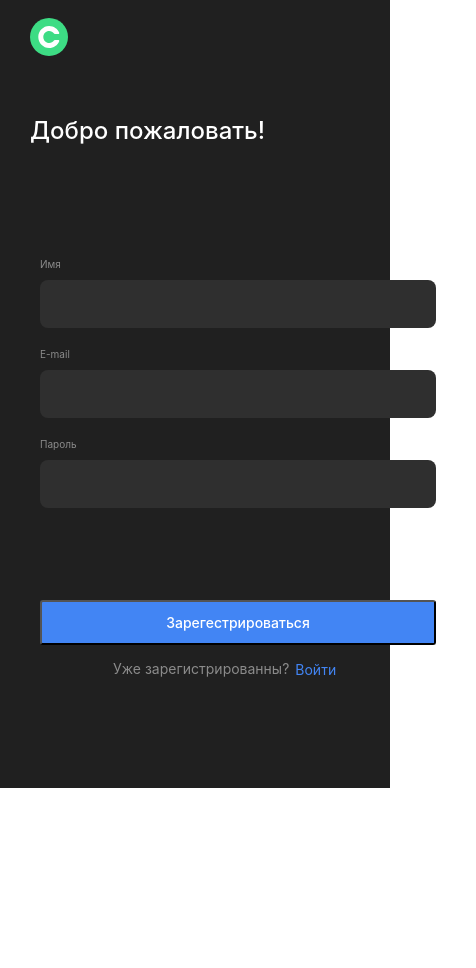
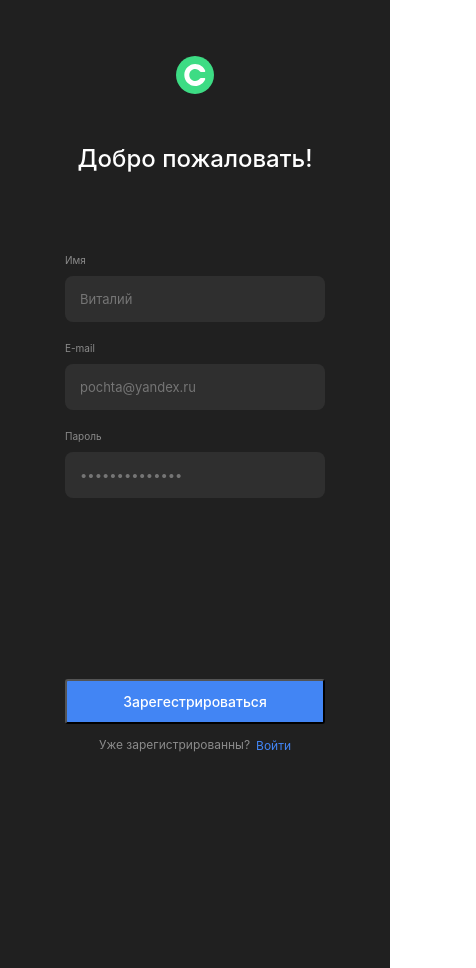
Before and after one commit to Kelendis2/movies-explorer-frontend, a React (Create React App) app: page /signup in a window 390 px wide. Shown: the whole page, 476 px wide, since content can reach past the window. Before the commit the page ends 844 px from the top, so only its background shows below. Built offline with nearby package versions, Linux system fonts and the light colour scheme.

Commit message:
all Mobile

```diff
--- a/src/components/Header/Header.css
+++ b/src/components/Header/Header.css
@@ -20,6 +20,7 @@
 }
 .header_login {
   margin: 0 auto;
+  padding: 70px 0 0;
   display: flex;
   flex-direction: column;
   gap: 40px;
@@ -35,6 +36,8 @@
   margin-right: 20px;
 }
 .header__title {
+  margin: 0;
+  pad: 0;
   color: #fff;
   font-size: 24px;
   font-style: normal;
@@ -46,9 +49,22 @@
   .header {
     padding: 18px 30px;
   }
+  .header_login {
+    padding: 230px 0 0;
+  }
 }
-@media screen and (max-width: 320px) {
+@media screen and (max-width: 420px) {
   .header {
     padding: 18px 14px;
   }
+  .header_login {
+    text-align: center;
+    margin: 0 auto;
+    padding: 56px 0;
+    align-items: center;
+  }
+  .header__logo {
+    margin: 0 auto 10px;
+  }
+
 }
--- a/src/components/Login/Login.css
+++ b/src/components/Login/Login.css
@@ -1,5 +1,6 @@
 .login__form_span-link{
   width: 290px;
+  padding: 0 0 160px 0;
 }
 .form_link:hover{
   opacity: .7;
@@ -7,3 +8,16 @@
 .login__form_button{
   margin: 169px 0 0 0;
 }
+@media screen and (max-width: 420px) {
+  .login__form_button{
+    margin: 259px 0 0 0;
+    font-size: 12px;
+  }
+  .login__form_span-link{
+    width: 290px;
+    padding: 0 0 160px 0;
+    margin: 14px auto;
+    max-width: 260px;
+  }
+
+}
--- a/src/components/NotFound/NotFound.css
+++ b/src/components/NotFound/NotFound.css
@@ -35,6 +35,43 @@
   background-color: transparent;
   border: none;
 }
-.notFound__button :hover{
-  opacity: .7;
+.notFound__button :hover {
+  opacity: 0.7;
 }
+
+@media screen and (max-width: 768px) {
+  .notFound {
+    padding: 193px 0 135px 0;
+  }
+  .notFound__img {
+    display: block;
+    width: 250px;
+    margin: 0 auto;
+    padding-top: 246px;
+  }
+  .notFound__title {
+    margin: 38px auto;
+  }
+}
+@media screen and (max-width: 400px) {
+  .notFound {
+    margin: 0;
+    padding: 70px 0 0 0;
+  }
+  .notFound__img {
+    display: block;
+    width: 145px;
+    margin: 32px auto 0;
+    padding-top: 246px;
+  }
+  .notFound__title {
+    margin: 28px auto;
+    font-size: 12px;
+    max-width: 160px;
+  }
+  .notFound__button {
+    margin: 284px auto 0;
+    width: 50px;
+    font-size: 12px;
+  }
+}
--- a/src/components/Register/Register.css
+++ b/src/components/Register/Register.css
@@ -1,15 +1,18 @@
 .register {
+  margin: 0;
+  padding: 0 0 140px 0;
   background-color: #202020;
   color: white;
 }
+
 .form {
+  margin: 20px auto;
   display: flex;
   flex-direction: column;
-  margin: 15px auto;
-  width: 396px;
-  padding: 40px;
+  max-width: 396px;
 }
 .form_input {
+  padding: 0 15px 0;
   height: 46px;
   font-size: 13px;
   font-style: normal;
@@ -18,7 +21,7 @@
   background-color: #2f2f2f;
   border: none;
   border-radius: 8px;
-  outline:none;
+  outline: none;
 }
 
 .form_label {
@@ -40,8 +43,8 @@
   line-height: normal;
 }
 .form_button {
-  margin: 82px 0 0 0;
-  width: 396px;
+  margin: 84px 0 0 0;
+  max-width: 396px;
   height: 45px;
   text-align: center;
   background-color: #4285f4;
@@ -52,8 +55,8 @@
   line-height: normal;
   color: white;
 }
-.form_button:hover{
-  opacity: .8;
+.form_button:hover {
+  opacity: 0.8;
 }
 .form_link {
   color: #4285f4;
@@ -63,12 +66,38 @@
   font-weight: 400;
   line-height: normal;
 }
+.register__form_span-link {
+  max-width: 250px;
+}
 .form_span-link {
   font-size: 14px;
-  width: 250px;
+
   margin: 16px auto 70px;
-  color: #8B8B8B;
+  color: #8b8b8b;
   display: flex;
   gap: 6px;
-
 }
+@media screen and (max-width: 768px) {
+  .form {
+    margin: 24px auto;
+  }
+  .form_button {
+    margin: 82px 0 0 0;
+  }
+}
+@media screen and (max-width: 500px) {
+  .form {
+    margin: 5px auto;
+    max-width: 260px;
+  }
+  .form_button {
+    margin: 171px 0 0 0;
+  }
+  .form_span-link {
+    font-size: 12px;
+    margin: 14px auto 70px;
+  }
+  .form_link {
+    font-size: 12px;
+  }
+}
--- a/src/components/Register/Register.jsx
+++ b/src/components/Register/Register.jsx
@@ -7,13 +7,22 @@ function Register() {
     <section className="register">
       <form className="register__form form">
         <label className="register__form_label form_label"> Имя </label>
-        <input className="register__form_input form_input"></input>
+        <input
+          className="register__form_input form_input"
+          placeholder="Виталий"
+        ></input>
 
         <label className="register__form_label form_label">E-mail</label>
-        <input className="register__form_input form_input"></input>
+        <input
+          className="register__form_input form_input"
+          placeholder="pochta@yandex.ru"
+        ></input>
 
         <label className="register__form_label form_label">Пароль</label>
-        <input className="register__form_input form_input"></input>
+        <input
+          className="register__form_input form_input"
+          placeholder="••••••••••••••"
+        ></input>
 
         <span className="register__form_span-error form_span-error"></span>
         <button className="register__form_button form_button" type="button">
```
